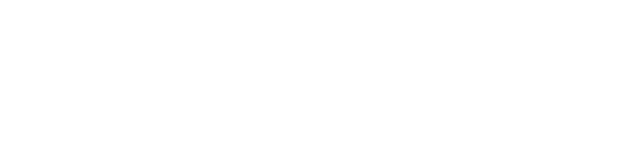
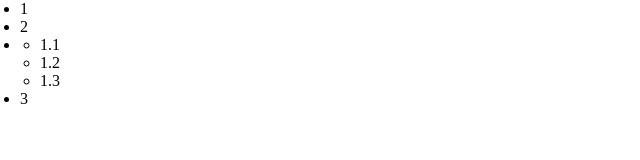
Before and after one commit to qdenys/frontendpro, a plain HTML site: page index.html in a window 1280 px wide. Shown: the whole page, without its empty margins (0-640 px from the left). Drawn offline with Linux system fonts and the light colour scheme.

Commit message:
Homework 30

```diff
--- a/index.html
+++ b/index.html
@@ -5,9 +5,12 @@
 	<meta name="viewport"
 				content="width=device-width, user-scalable=no, initial-scale=1.0, maximum-scale=1.0, minimum-scale=1.0">
 	<meta http-equiv="X-UA-Compatible" content="ie=edge">
-	<title>Document</title>
+	<link rel="stylesheet" href="style.css">
+	<title>ДЗ 30. generateList</title>
 </head>
 <body>
-
+<div class="wrapper">
+</div>
+<script src="main.js"></script>
 </body>
 </html>
--- /dev/null
+++ b/main.js
@@ -0,0 +1,32 @@
+'use strict';
+
+document.addEventListener('DOMContentLoaded', function () {
+	const array = [1, 2, [1.1, 1.2, 1.3], 3];
+	document.querySelector('.wrapper').innerHTML = generateList(array);
+
+	function generateList(array) {
+		let list = '<ul>';
+		array.forEach(item => {
+			if(Array.isArray(item)){
+				list += `<li>${generateSubList(item)}</li>`;
+
+			}else{
+				list += `<li>${item}</li>`;
+			}
+		})
+		list += '</ul>';
+		return list;
+	}
+
+
+	function generateSubList(array){
+		console.log(array)
+			let sublist = '<ul>';
+		array.forEach(item => {
+				sublist += `<li>${item}</li>`;
+			});
+		sublist += '</ul>';
+		return sublist;
+	}
+
+});
--- /dev/null
+++ b/style.css
@@ -0,0 +1,12 @@
+*{
+  margin: 0;
+  padding: 0;
+}
+
+.wrapper{
+  display: flex;
+  flex-direction: column;
+}
+ul{
+  padding-left: 20px;
+}
```
